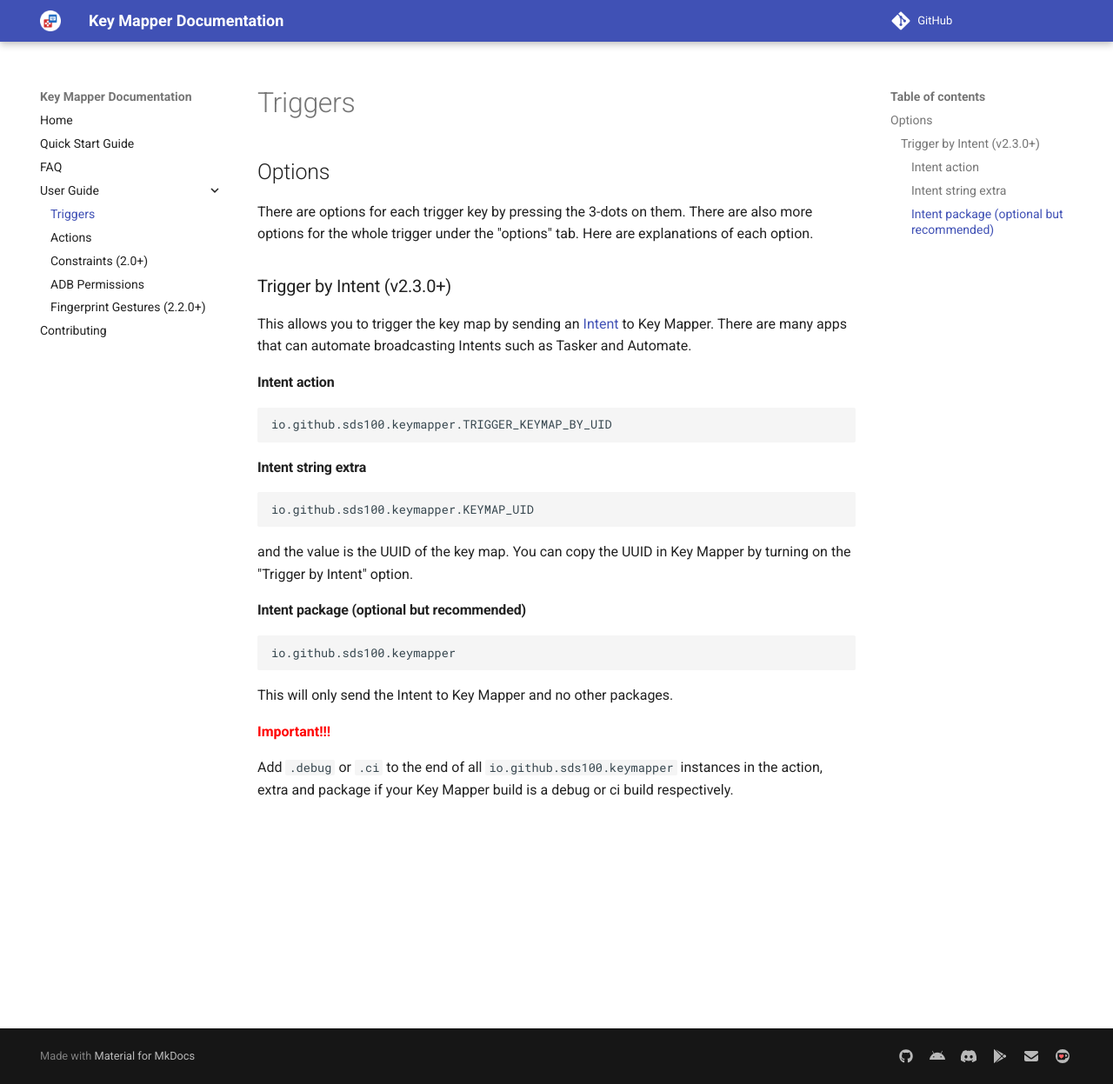
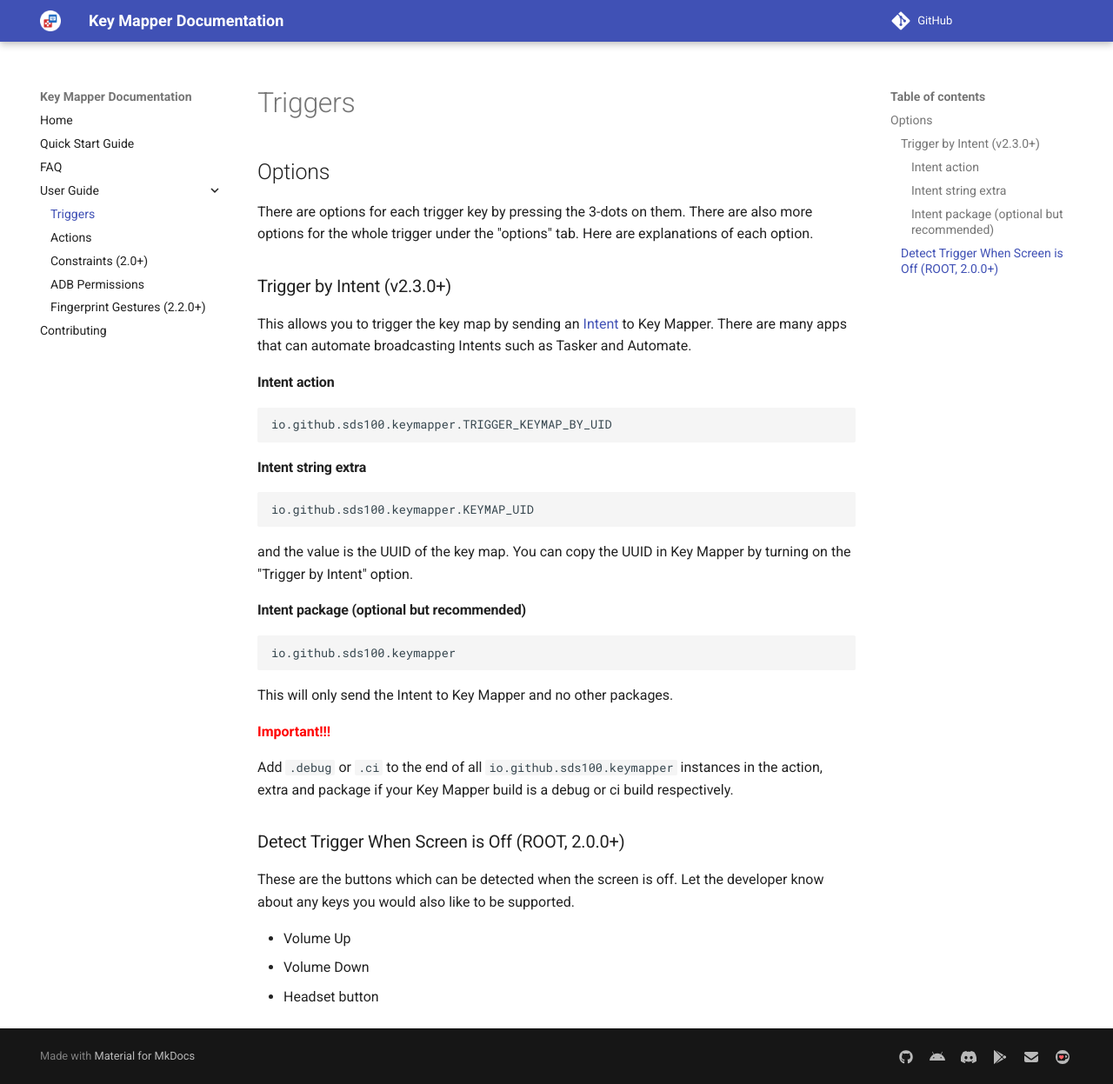
Before and after one commit to keymapperorg/KeyMapper, an MkDocs documentation site: the page built from docs/user-guide/triggers.md, in a window 1280 px wide and 1247 px high. Shown: the whole window at 87% size. Built offline with MkDocs 1.6.1 and Material for MkDocs 9.7.7, drawn with Linux system fonts in a browser that asks for light colours; comment, search, counter and statistics services are not loaded.

Commit message:
website (triggers) add Trigger When Screen is Off section

```diff
--- a/docs/user-guide/triggers.md
+++ b/docs/user-guide/triggers.md
@@ -31,3 +31,11 @@
 **<span style="color:red">Important!!!</span>**
 
 Add `.debug` or `.ci` to the end of all `io.github.sds100.keymapper` instances in the action, extra and package if your Key Mapper build is a debug or ci build respectively.
+
+### Detect Trigger When Screen is Off (ROOT, 2.0.0+)
+
+These are the buttons which can be detected when the screen is off. Let the developer know about any keys you would also like to be supported.
+
+* Volume Up
+* Volume Down
+* Headset button
```
